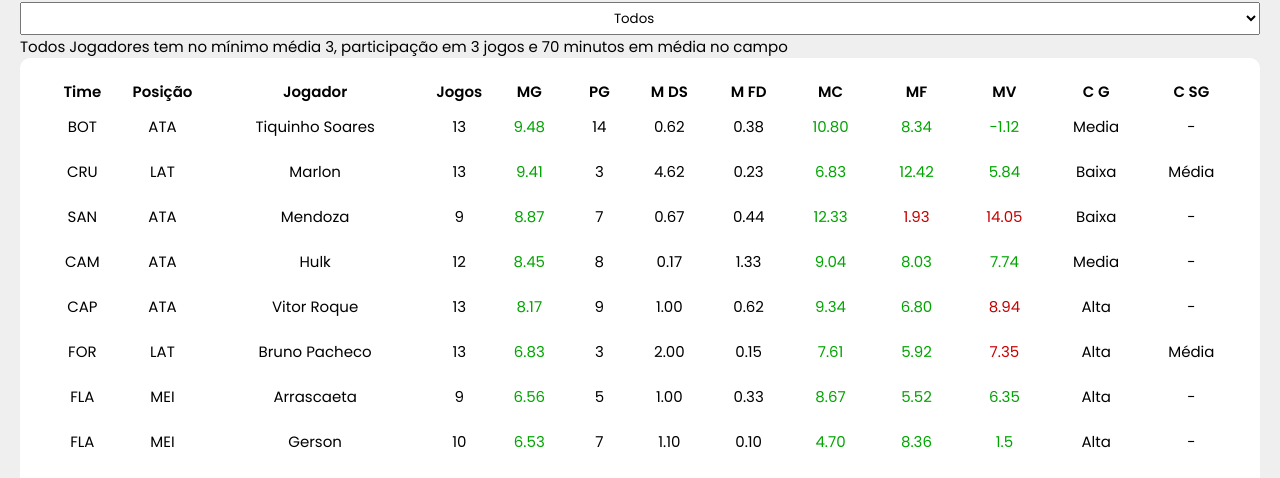
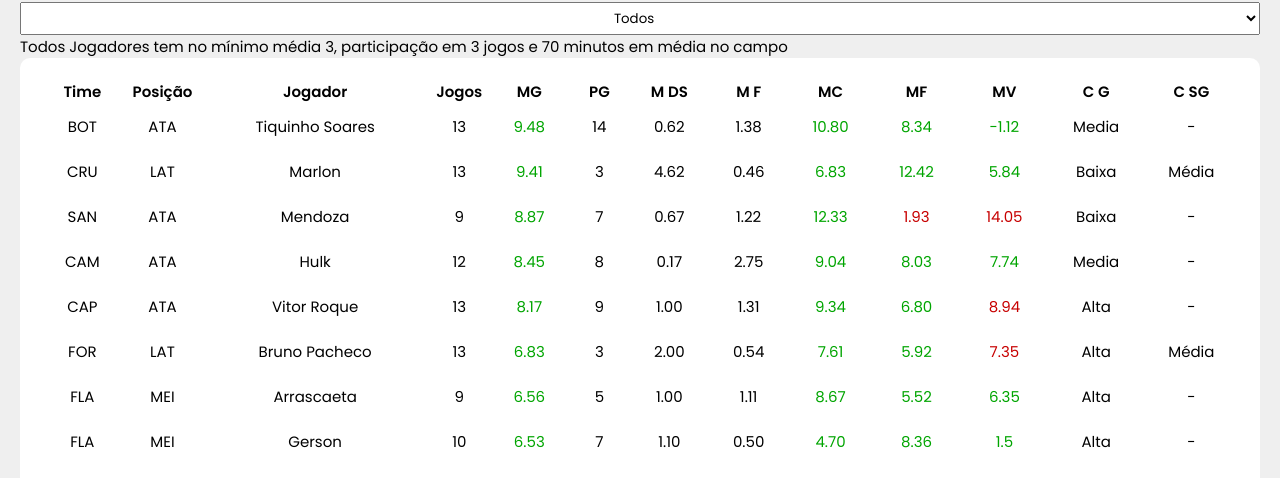
Before and after one commit to lulucasalves/soccer-front, a Next.js app: page /cartola in a window 1280 px wide. Shown: the part 317-795 px from the top of the page. Built offline with nearby package versions, Linux system fonts and the light colour scheme.

Commit message:
refactor: foi

```diff
--- a/src/components/Players/index.tsx
+++ b/src/components/Players/index.tsx
@@ -28,7 +28,7 @@ export function Players({
             <th title="Média geral">MG</th>
             <th title="Participações em gols">PG</th>
             <th title="Média desarmes">M DS</th>
-            <th title="Média finalizações defendidas">M FD</th>
+            <th title="Média de finalizações">M F</th>
             <th title="Média em casa">MC</th>
             <th title="Média fora de casa">MF</th>
             <th title="Mínimo para valorizar">MV</th>
@@ -134,9 +134,15 @@ export function Players({
                             : 0}
                         </td>
                         <td>
-                          {scout["FD"]
+                          {scout["FD"] && scout["FF"]
+                            ? ((scout["FD"] + scout["FF"]) / jogos_num).toFixed(
+                                2
+                              )
+                            : scout["FD"]
                             ? (scout["FD"] / jogos_num).toFixed(2)
-                            : 0}
+                            : scout["FF"]
+                            ? (scout["FF"] / jogos_num).toFixed(2)
+                            : "0"}
                         </td>
                         <td
                           className={
```
